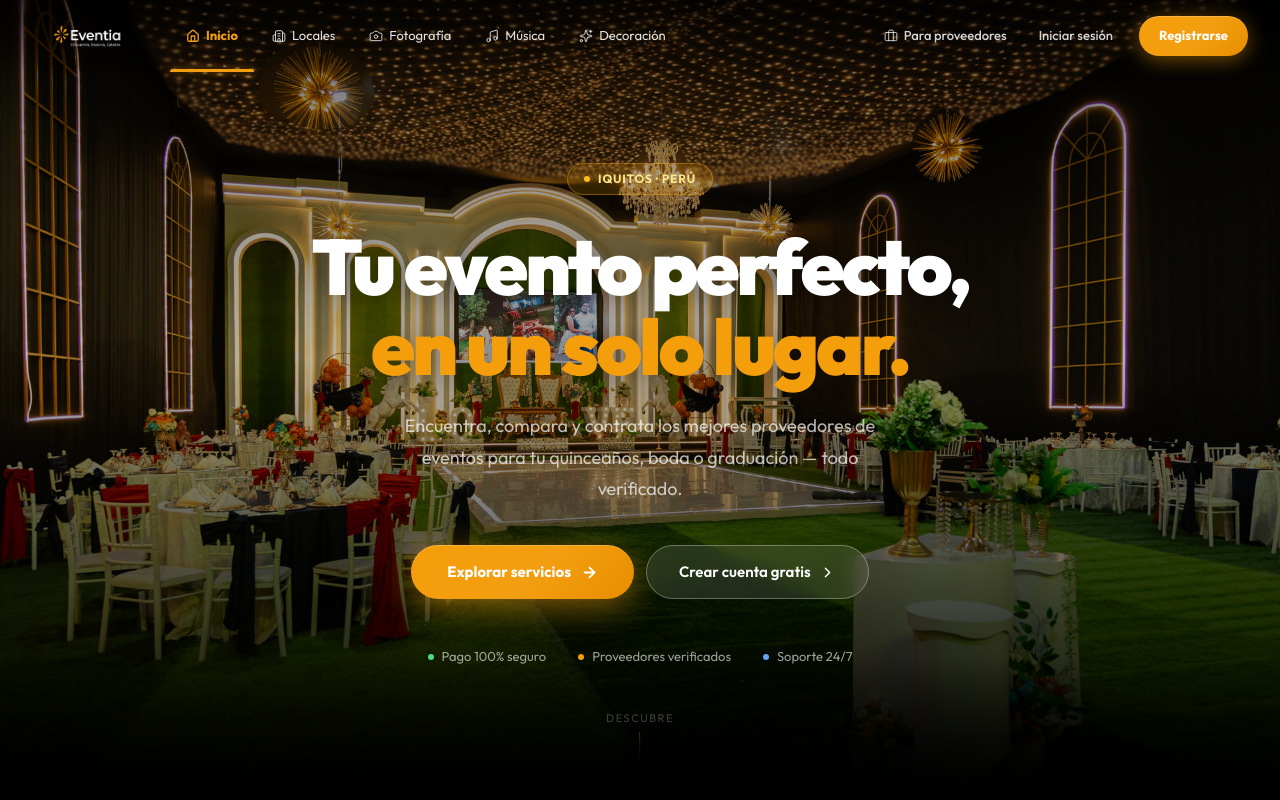
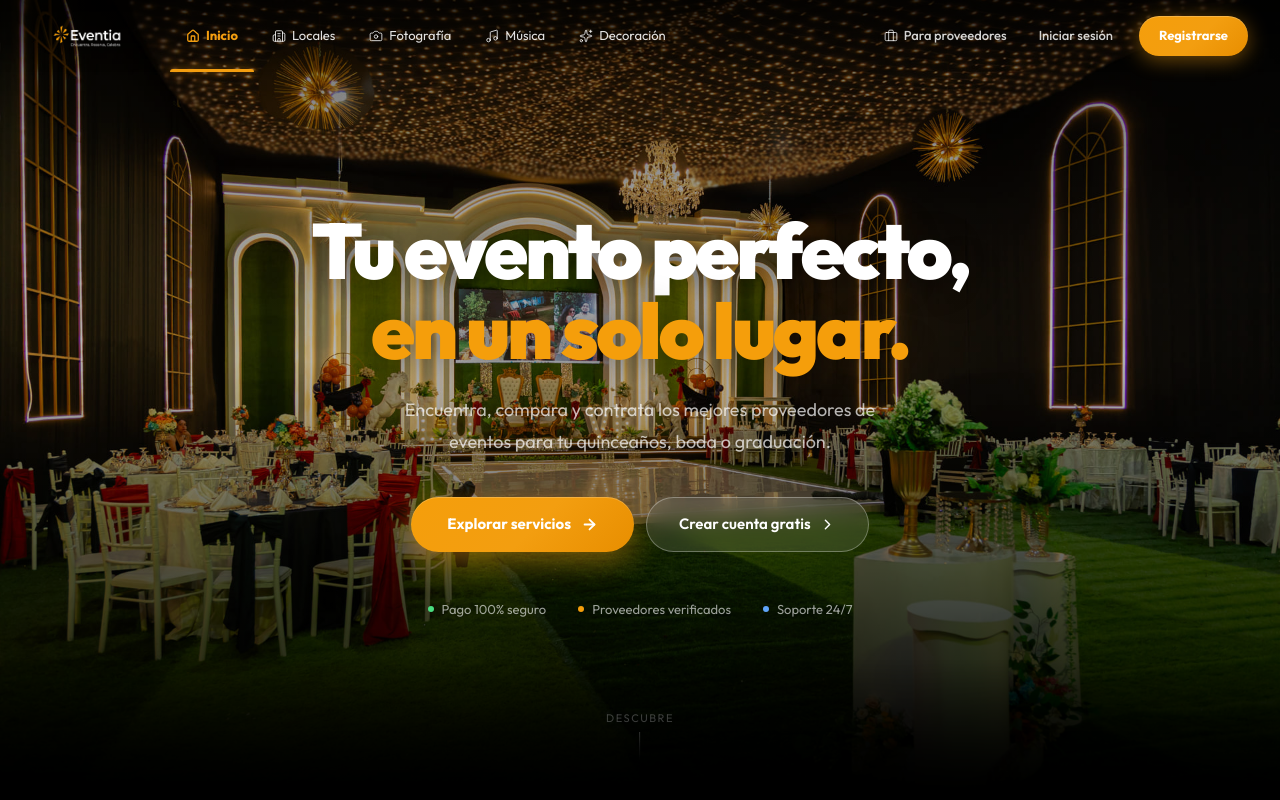
Before and after one commit to GiancarloChavez/Eventia, a Next.js app in the folder web/: page / in a window 1280 px wide. Shown: the top 800 px of the page. Built offline with nearby package versions, Linux system fonts and the light colour scheme; no server answers.

Commit message:
fix: remove 'Iquitos Peru' pill and 'todo verificado' from hero

```diff
--- a/web/src/app/page.tsx
+++ b/web/src/app/page.tsx
@@ -78,15 +78,6 @@ export default function HomePage() {
           paddingRight: 24,
         }}
       >
-        {/* Pill label */}
-        <div
-          className="inline-flex items-center gap-2 px-4 py-1.5 rounded-full mb-8 text-[12px] font-bold tracking-[0.8px] uppercase"
-          style={{ background: "rgba(243,158,16,0.18)", border: "1px solid rgba(243,158,16,0.40)", color: "#fde68a" }}
-        >
-          <span className="w-1.5 h-1.5 rounded-full bg-[#fbbf24]" />
-          Iquitos · Perú
-        </div>
-
         {/* Headline */}
         <h1
           className="text-white font-black text-center leading-[1.02] mb-6 max-w-[820px]"
@@ -106,7 +97,7 @@ export default function HomePage() {
           style={{ fontSize: "clamp(15px, 1.6vw, 18px)" }}
         >
           Encuentra, compara y contrata los mejores proveedores de eventos
-          para tu quinceaños, boda o graduación — todo verificado.
+          para tu quinceaños, boda o graduación.
         </p>
 
         {/* CTAs */}
```
